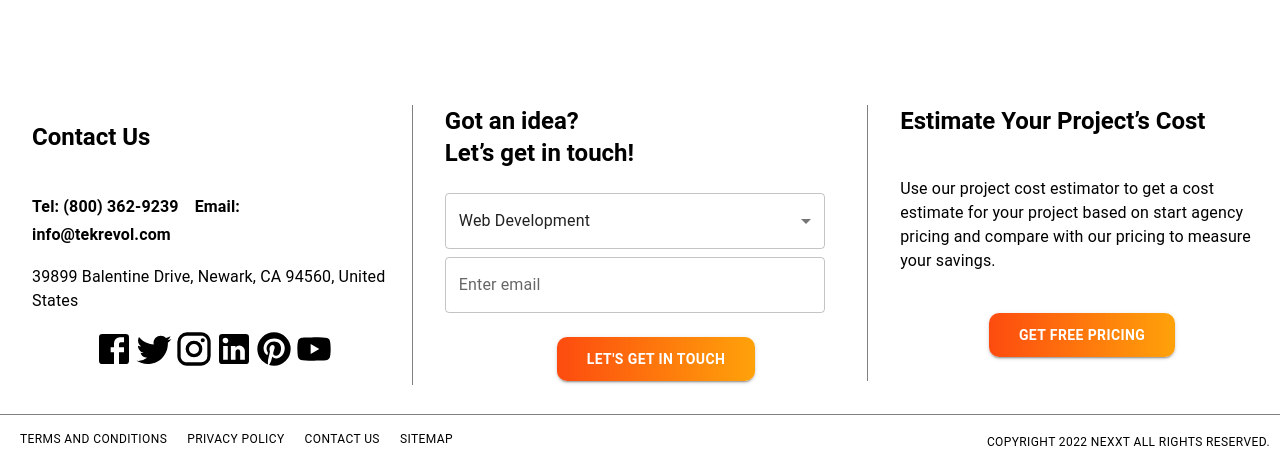
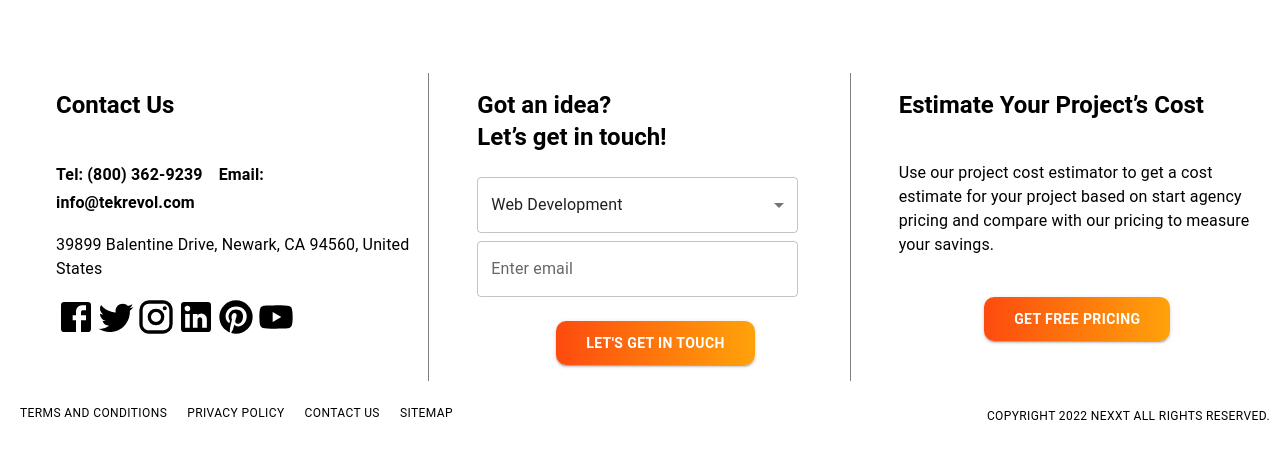
Before and after one commit to Infostacks/nexxt, a React (Create React App) app: page / in a window 1280 px wide. Shown: the part 9786-10251 px from the top of the page. After the commit the page ends 10228 px from the top, so only its background shows below. Built offline with nearby package versions, Linux system fonts and the light colour scheme.

Commit message:
remove conflicts

```diff
--- a/src/components/Footer/Contact.tsx
+++ b/src/components/Footer/Contact.tsx
@@ -1,5 +1,5 @@
 import React from "react";
-import Box from "@mui/material/Box";
+import { Box, Grid } from "@mui/material";
 import Typography from "@mui/material/Typography";
 import FacebookIcon from "@mui/icons-material/Facebook";
 import TwitterIcon from "@mui/icons-material/Twitter";
@@ -9,12 +9,13 @@ import PinterestIcon from '@mui/icons-material/Pinterest';
 import YouTubeIcon from '@mui/icons-material/YouTube';
 const Contact = () => {
   return (
-    <Box>
-      <Typography variant="h5" sx={{ fontWeight: "bold" }}>
-        Contact Us
-      </Typography>
-
-      <Box sx={{ marginTop: 5 }}>
+    <Grid container>
+      <Grid item md={12} lg={12}>
+        <Typography variant="h5" sx={{ fontWeight: "bold" }}>
+          Contact Us
+        </Typography>
+      </Grid>
+      <Grid sx={{ marginTop: 5 }}>
         <Typography
           variant="subtitle1"
           sx={{ fontWeight: "bold" }}
@@ -25,20 +26,20 @@ const Contact = () => {
 
         <Typography
           variant="subtitle1"
-          sx={{ fontWeight: "bold", margin: 2}}
+          sx={{ fontWeight: "bold", margin: 2 }}
           display="inline"
         >
           Email: info@tekrevol.com
         </Typography>
-      </Box>
+      </Grid>
 
-      <Box sx={{ marginTop: 2 }}>
+      <Grid sx={{ marginTop: 2 }}>
         <Typography variant="body1" display="inline">
           39899 Balentine Drive, Newark, CA 94560, United States
         </Typography>
-      </Box>
+      </Grid>
 
-      <Box
+      <Grid
         sx={{
           display: "flex",
           justifyContent: "center",
@@ -46,14 +47,14 @@ const Contact = () => {
           marginTop: 2,
         }}
       >
-        <FacebookIcon sx={{ height: 40, width: 40, '&:hover': {color: "#3135e8"} }} />
-        <TwitterIcon sx={{ height: 40, width: 40, '&:hover': {color: "#00d4ff"} }} />
-        <InstagramIcon sx={{ height: 40, width: 40, '&:hover': {color: "#cc3fb6"} }} />
-        <LinkedInIcon sx={{ height: 40, width: 40, '&:hover': {color: "#3135e8"} }} />
-        <PinterestIcon sx={{ height: 40, width: 40, '&:hover': {color: "#eb2309"} }} />
-        <YouTubeIcon sx={{ height: 40, width: 40, '&:hover': {color: "#da2912"} }} />
-      </Box>
-    </Box>
+        <FacebookIcon sx={{ height: 40, width: 40, '&:hover': { color: "#3135e8" } }} />
+        <TwitterIcon sx={{ height: 40, width: 40, '&:hover': { color: "#00d4ff" } }} />
+        <InstagramIcon sx={{ height: 40, width: 40, '&:hover': { color: "#cc3fb6" } }} />
+        <LinkedInIcon sx={{ height: 40, width: 40, '&:hover': { color: "#3135e8" } }} />
+        <PinterestIcon sx={{ height: 40, width: 40, '&:hover': { color: "#eb2309" } }} />
+        <YouTubeIcon sx={{ height: 40, width: 40, '&:hover': { color: "#da2912" } }} />
+      </Grid>
+    </Grid>
   );
 };
 
--- a/src/components/Footer/Footer.tsx
+++ b/src/components/Footer/Footer.tsx
@@ -1,5 +1,5 @@
 /* eslint-disable react/jsx-key */
-import Box from "@mui/material/Box";
+import { Box, Grid } from "@mui/material";
 import React from "react";
 import Bottom from "./Bottom";
 import Contact from "./Contact";
@@ -28,7 +28,7 @@ const menu = [
   },
 ];
 
-// const SocialList = () => (
+
 //   <>
 //     <Twitter />
 //     <Facebook />
@@ -38,37 +38,23 @@ const menu = [
 
 function FooterApp() {
   return (
-    <Box sx={{ backgroundColor: "white", height: 400, position: "relative" }}>
-      <Box
-        sx={{
-          display: "flex",
-          flexDirection: "row",
+    <>
+      <Grid container padding={1} justifyContent="center">
+        <Grid item xs={12} sm={12} md={4} padding={2} paddingLeft={6} sx={{ borderRight: "1px solid gray" }} >
+          <Contact />
+        </Grid>
+        <Grid item xs={12} sm={12} md={4} padding={2} paddingLeft={6} sx={{ borderRight: "1px solid gray" }}>
+          <InTouch />
+        </Grid>
+        <Grid item xs={12} sm={12} md={4} padding={2} paddingLeft={6}>
+          <Estimate />
+        </Grid>
+      </Grid>
 
-        }}
-      >
-        <Box sx={{ borderRight: "1px solid gray", height: "100%",width: "33%", marginX: 2, marginY: 5, padding: 2 }}>
-          <Contact />
-        </Box>
-        <Box sx={{ borderRight: "1px solid gray", height: "100%", width: "33%", marginX: 2, marginY: 5  }}>
-          <InTouch />
-        </Box>
-        <Box sx={{ height: "100%", width: "33%", marginX: 2, marginY: 5  }}>
-          <Estimate />
-        </Box>
-      </Box>
-      <Box
-        sx={{
-          bottom: 0,
-          backgroundColor: "white",
-          height: 50,
-          position: "absolute",
-          width: "100%",
-          borderTop: "1px solid gray",
-        }}
-      >
+      <Grid>
         <Bottom />
-      </Box>
-    </Box>
+      </Grid>
+    </>
   );
 }
 export default FooterApp;
```
Also changed, not shown: src/components/Global Components/ConsultForm.tsx (+4 -4 lines).
